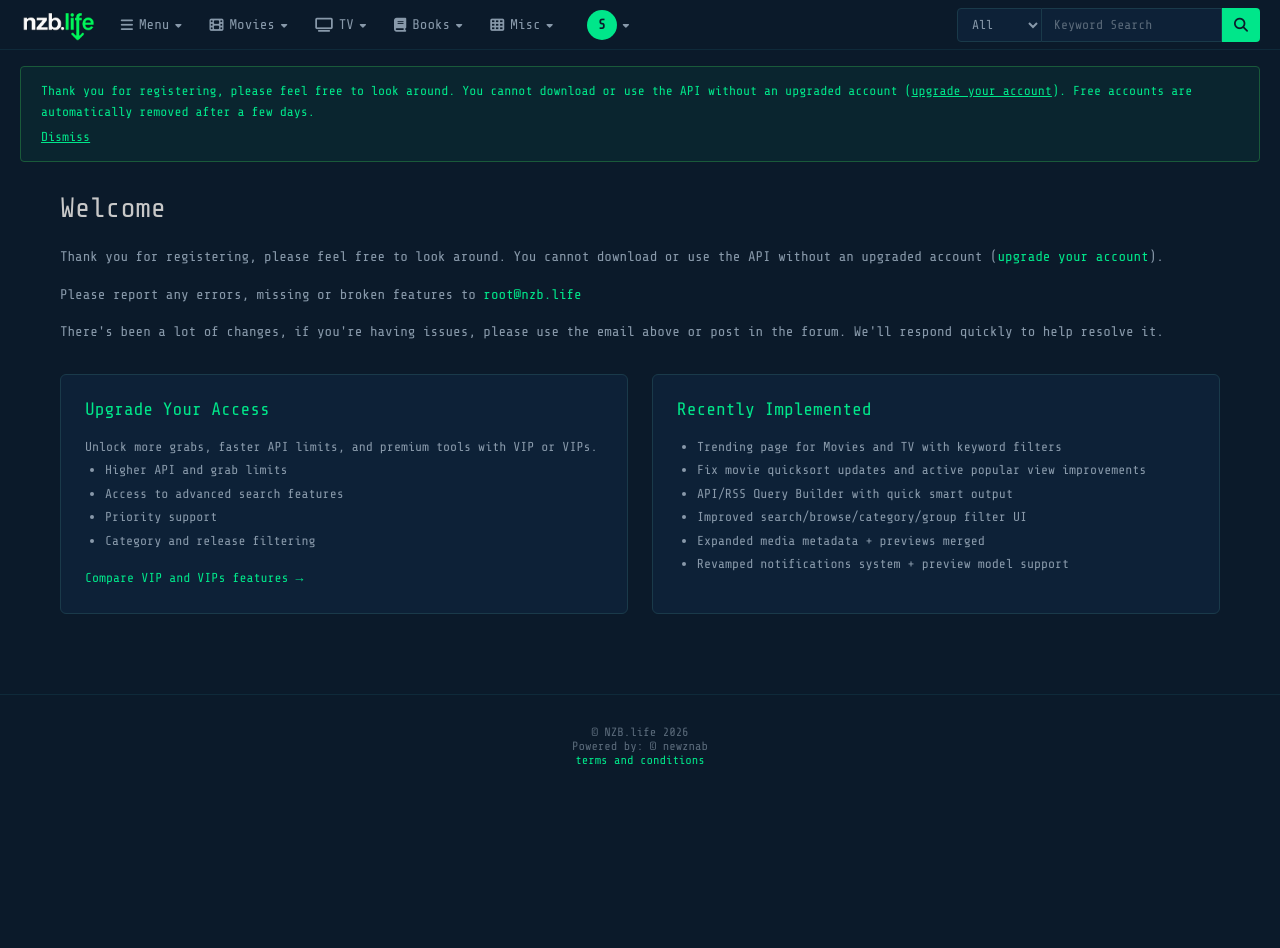
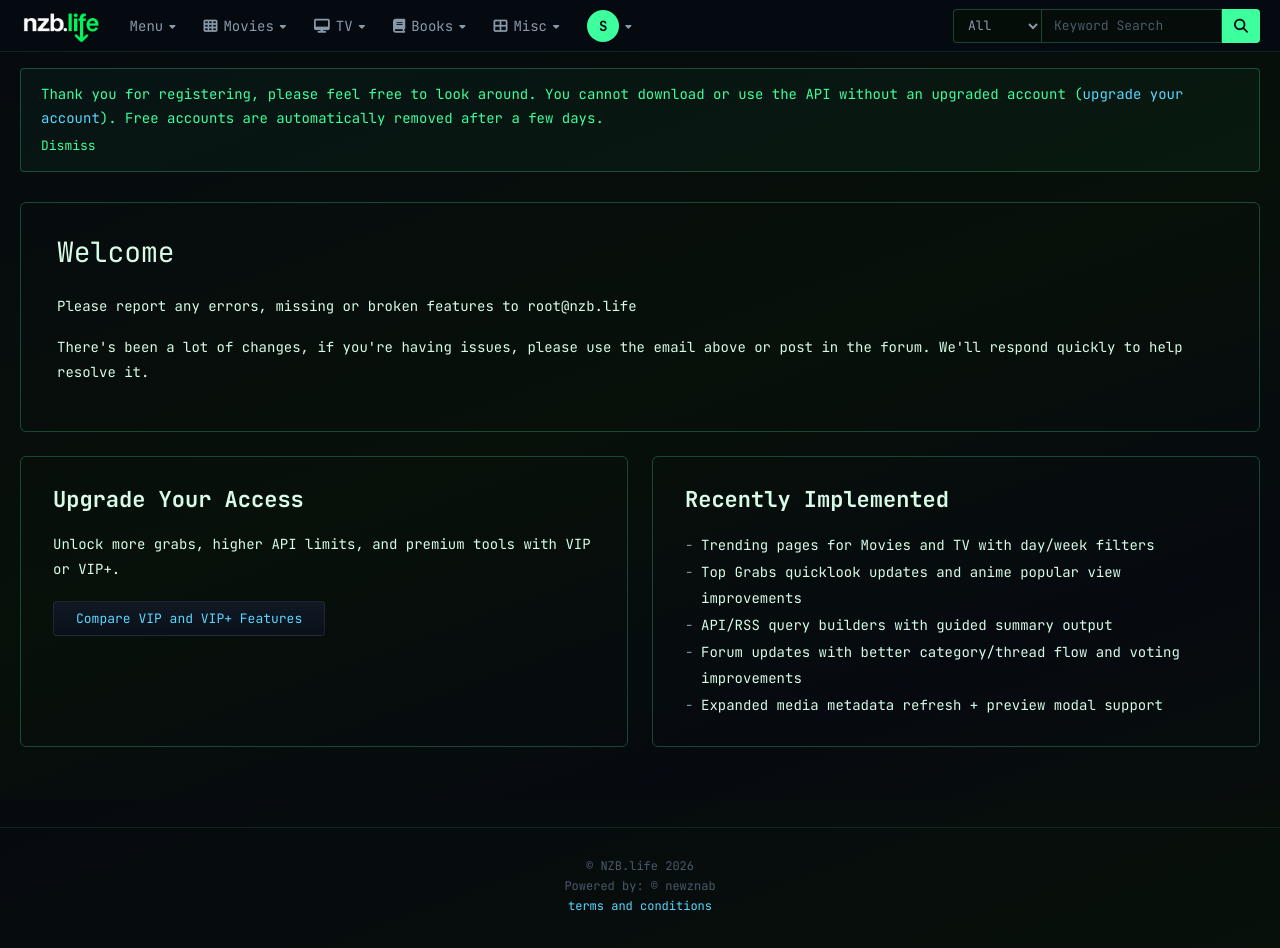
Before and after one commit to stanislav-chubar/nzblife, a PHP site: page /dashboard.php in a window 1280 px wide. Before the commit the page ends 764 px from the top, so only its background shows below. Run offline with PHP 8.4, Linux system fonts and the light colour scheme; the visitor is signed in with stand-in values (Sample User, id 1); data comes from the database, SQL or seed files in the repository; data that the repository does not hold is empty.

Commit message:
fix: welcome page

```diff
--- a/dashboard.php
+++ b/dashboard.php
@@ -6,47 +6,86 @@ require_once __DIR__ . '/auth.php';
 
 $page_title = 'Welcome';
 $extra_css = '<style>
+    .welcome-card {
+        border: 1px solid var(--card-border);
+        border-radius: 6px;
+        padding: 30px 36px;
+        margin-bottom: 24px;
+    }
     .welcome-heading {
         font-size: 28px;
-        color: #c8c8c8;
-        margin-bottom: 20px;
+        color: var(--text);
+        margin-bottom: 24px;
+        font-weight: 400;
     }
     .welcome-text {
-        color: #8899aa;
+        color: var(--text);
         font-size: 14px;
         line-height: 1.8;
-        margin-bottom: 12px;
+        margin-bottom: 16px;
     }
-    .welcome-text a { color: #00e68a; }
+    .welcome-text a { color: var(--link); }
     .two-col {
         display: grid;
         grid-template-columns: 1fr 1fr;
         gap: 24px;
-        margin-top: 30px;
     }
     @media (max-width: 768px) {
         .two-col { grid-template-columns: 1fr; }
     }
     .info-box {
-        background: #0d2137;
-        border: 1px solid #1a3a4a;
+        border: 1px solid var(--card-border);
         border-radius: 6px;
-        padding: 24px;
+        padding: 28px 32px;
     }
     .info-box h3 {
-        color: #00e68a;
-        font-size: 18px;
-        margin-bottom: 16px;
+        color: var(--text);
+        font-size: 22px;
+        font-weight: 700;
+        margin-bottom: 18px;
     }
-    .info-box p, .info-box li {
-        color: #8899aa;
-        font-size: 13px;
+    .info-box p {
+        color: var(--text);
+        font-size: 14px;
         line-height: 1.8;
     }
-    .info-box ul {
-        padding-left: 20px;
+    .info-box .feature-list {
+        list-style: none;
+        padding: 0;
+        margin: 0;
     }
-    .info-box a { color: #00e68a; }
+    .info-box .feature-list li {
+        color: var(--text);
+        font-size: 14px;
+        line-height: 1.9;
+        padding-left: 16px;
+        position: relative;
+    }
+    .info-box .feature-list li::before {
+        content: "-";
+        position: absolute;
+        left: 0;
+        color: var(--text-muted);
+    }
+    .info-box a { color: var(--link); }
+    .compare-btn {
+        display: inline-block;
+        margin-top: 18px;
+        padding: 8px 22px;
+        background: linear-gradient(180deg, rgba(17, 26, 39, 0.95), rgba(11, 17, 26, 0.96));
+        border: 1px solid rgba(255, 255, 255, 0.08);
+        border-radius: 4px;
+        color: var(--link);
+        font-family: "JetBrains Mono", monospace;
+        font-size: 13px;
+        transition: all 0.15s;
+    }
+    .compare-btn:hover {
+        background: linear-gradient(180deg, rgba(16, 40, 20, 0.96) 0%, rgba(10, 26, 13, 0.96) 100%);
+        border-color: rgba(100, 210, 114, 0.42);
+        color: var(--accent);
+        text-shadow: none;
+    }
 </style>';
 include __DIR__ . '/includes/header.php';
 ?>
@@ -54,35 +93,28 @@ include __DIR__ . '/includes/header.php';
     <div class="page-content">
         <?= render_flash() ?>
 
-        <h1 class="welcome-heading">Welcome</h1>
+        <div class="welcome-card">
+            <h1 class="welcome-heading">Welcome</h1>
 
-        <p class="welcome-text">Thank you for registering, please feel free to look around. You cannot download or use the API without an upgraded account (<a href="vip.php">upgrade your account</a>).</p>
+            <p class="welcome-text">Please report any errors, missing or broken features to <?= e(CONTACT_EMAIL) ?></p>
 
-        <p class="welcome-text">Please report any errors, missing or broken features to <a href="contact.php"><?= e(CONTACT_EMAIL) ?></a></p>
-
-        <p class="welcome-text">There's been a lot of changes, if you're having issues, please use the email above or post in the forum. We'll respond quickly to help resolve it.</p>
+            <p class="welcome-text">There's been a lot of changes, if you're having issues, please use the email above or post in the forum. We'll respond quickly to help resolve it.</p>
+        </div>
 
         <div class="two-col">
             <div class="info-box">
                 <h3>Upgrade Your Access</h3>
-                <p>Unlock more grabs, faster API limits, and premium tools with VIP or VIPs.</p>
-                <ul>
-                    <li>Higher API and grab limits</li>
-                    <li>Access to advanced search features</li>
-                    <li>Priority support</li>
-                    <li>Category and release filtering</li>
-                </ul>
-                <p style="margin-top: 14px;"><a href="vip.php">Compare VIP and VIPs features &rarr;</a></p>
+                <p>Unlock more grabs, higher API limits, and premium tools with VIP or VIP+.</p>
+                <a href="vip.php" class="compare-btn">Compare VIP and VIP+ Features</a>
             </div>
             <div class="info-box">
                 <h3>Recently Implemented</h3>
-                <ul>
-                    <li>Trending page for Movies and TV with keyword filters</li>
-                    <li>Fix movie quicksort updates and active popular view improvements</li>
-                    <li>API/RSS Query Builder with quick smart output</li>
-                    <li>Improved search/browse/category/group filter UI</li>
-                    <li>Expanded media metadata + previews merged</li>
-                    <li>Revamped notifications system + preview model support</li>
+                <ul class="feature-list">
+                    <li>Trending pages for Movies and TV with day/week filters</li>
+                    <li>Top Grabs quicklook updates and anime popular view improvements</li>
+                    <li>API/RSS query builders with guided summary output</li>
+                    <li>Forum updates with better category/thread flow and voting improvements</li>
+                    <li>Expanded media metadata refresh + preview modal support</li>
                 </ul>
             </div>
         </div>
--- a/includes/header.php
+++ b/includes/header.php
@@ -14,28 +14,51 @@ $show_notification = $is_logged_in && !($hide_notification ?? false);
     <meta name="viewport" content="width=device-width, initial-scale=1.0">
     <title><?= e($page_title) ?> - <?= e(SITE_NAME) ?></title>
     <link rel="stylesheet" href="https://cdnjs.cloudflare.com/ajax/libs/font-awesome/6.5.0/css/all.min.css">
-    <link href="https://fonts.googleapis.com/css2?family=Share+Tech+Mono&display=swap" rel="stylesheet">
+    <link href="https://fonts.googleapis.com/css2?family=JetBrains+Mono:wght@400;700&display=swap" rel="stylesheet">
     <style>
+        :root {
+            --accent: #3dff9e;
+            --bg: #060a10;
+            --card-border: rgba(93, 255, 180, 0.24);
+            --text: #d7fbe6;
+            --text-muted: #8899aa;
+            --link: #5ad7ff;
+        }
         * { margin: 0; padding: 0; box-sizing: border-box; }
         body {
-            background: #0b1a2a;
-            font-family: 'Share Tech Mono', 'Courier New', monospace;
+            background: var(--bg);
+            background: linear-gradient(160deg, #060a10 0%, #071009 50%, #060a10 80%, #070d0b 100%);
+            background-attachment: fixed;
+            font-family: "JetBrains Mono", "Fira Code", "SFMono-Regular", Menlo, Consolas, "Liberation Mono", monospace !important;
             font-size: 14px;
             color: #c8c8c8;
             min-height: 100vh;
         }
-        a { color: #00e68a; text-decoration: none; }
-        a:hover { color: #33ffaa; }
+
+        /* Scrollbar */
+        ::-webkit-scrollbar { width: 10px; height: 10px; }
+        ::-webkit-scrollbar-track { background: #0b140d; }
+        ::-webkit-scrollbar-thumb {
+            background: linear-gradient(180deg, rgba(75, 178, 89, 0.9) 0%, rgba(55, 138, 68, 0.9) 100%);
+            border: 2px solid #0b140d;
+            border-radius: 10px;
+        }
+
+        a { color: var(--link); text-decoration: none; }
+        a:hover {
+            color: var(--accent);
+            text-shadow: 0 0 12px rgba(61, 255, 158, 0.35);
+        }
 
         /* Navbar */
         .navbar {
-            background: #0b1a2a;
-            border-bottom: 1px solid #0f2a3a;
+            background: rgba(6, 10, 16, 0.95);
+            border-bottom: 1px solid rgba(93, 255, 180, 0.1);
             padding: 0 20px;
             display: flex;
             align-items: center;
             justify-content: space-between;
-            height: 50px;
+            height: 52px;
         }
         .navbar-left {
             display: flex;
@@ -45,10 +68,10 @@ $show_notification = $is_logged_in && !($hide_notification ?? false);
         .navbar-logo {
             display: flex;
             align-items: center;
-            margin-right: 10px;
+            margin-right: 14px;
         }
         .navbar-logo img {
-            height: 32px;
+            height: 34px;
         }
         .nav-items {
             display: flex;
@@ -58,7 +81,7 @@ $show_notification = $is_logged_in && !($hide_notification ?? false);
         .nav-item {
             position: relative;
             padding: 14px 14px;
-            color: #8899aa;
+            color: var(--text-muted);
             font-size: 14px;
             cursor: pointer;
             transition: color 0.15s, background 0.15s;
@@ -67,8 +90,7 @@ $show_notification = $is_logged_in && !($hide_notification ?? false);
             gap: 6px;
         }
         .nav-item:hover {
-            color: #fff;
-            background: rgba(255,255,255,0.05);
+            color: var(--accent);
         }
         .nav-item i.fa-caret-down { font-size: 10px; }
         .nav-dropdown {
@@ -76,12 +98,12 @@ $show_notification = $is_logged_in && !($hide_notification ?? false);
             position: absolute;
             top: 100%;
             left: 0;
-            background: #0d2137;
-            border: 1px solid #1a3a4a;
+            background: rgba(8, 16, 24, 0.98);
+            border: 1px solid var(--card-border);
             border-radius: 4px;
             min-width: 180px;
             z-index: 999;
-            box-shadow: 0 6px 20px rgba(0,0,0,0.5);
+            box-shadow: 0 6px 20px rgba(0,0,0,0.6);
         }
         .nav-dropdown.open { display: block; }
         .nav-dropdown a {
@@ -92,25 +114,25 @@ $show_notification = $is_logged_in && !($hide_notification ?? false);
             transition: background 0.15s;
         }
         .nav-dropdown a:hover {
-            background: rgba(0,230,138,0.1);
-            color: #00e68a;
+            background: rgba(61, 255, 158, 0.08);
+            color: var(--accent);
+            text-shadow: none;
         }
-        .nav-dropdown a + a { border-top: 1px solid #1a3a4a; }
+        .nav-dropdown a + a { border-top: 1px solid rgba(93, 255, 180, 0.1); }
 
         /* User avatar */
         .nav-avatar {
-            width: 30px;
-            height: 30px;
+            width: 32px;
+            height: 32px;
             border-radius: 50%;
-            background: #00e68a;
-            color: #0b1a2a;
+            background: var(--accent);
+            color: var(--bg);
             display: flex;
             align-items: center;
             justify-content: center;
             font-weight: bold;
             font-size: 14px;
             cursor: pointer;
-            margin-left: 6px;
         }
 
         /* Search bar */
@@ -125,32 +147,34 @@ $show_notification = $is_logged_in && !($hide_notification ?? false);
             gap: 0;
         }
         .nav-search select {
-            background: #0d2137;
-            color: #8899aa;
-            border: 1px solid #1a3a4a;
+            background: rgba(6, 14, 7, 0.8);
+            color: var(--text-muted);
+            border: 1px solid var(--card-border);
             padding: 6px 10px;
-            font-family: 'Share Tech Mono', monospace;
+            font-family: "JetBrains Mono", monospace;
             font-size: 13px;
             border-radius: 4px 0 0 4px;
             outline: none;
             height: 34px;
+            cursor: pointer;
         }
         .nav-search input {
-            background: #0d2137;
+            background: rgba(6, 14, 7, 0.6);
             color: #c8c8c8;
-            border: 1px solid #1a3a4a;
+            border: 1px solid var(--card-border);
             border-left: none;
             padding: 6px 12px;
-            font-family: 'Share Tech Mono', monospace;
+            font-family: "JetBrains Mono", monospace;
             font-size: 13px;
             width: 180px;
             outline: none;
             height: 34px;
         }
-        .nav-search input::placeholder { color: #5a6a7a; }
+        .nav-search input::placeholder { color: #4a5a6a; }
+        .nav-search input:focus { border-color: var(--accent); }
         .nav-search button {
-            background: #00e68a;
-            color: #0b1a2a;
+            background: var(--accent);
+            color: var(--bg);
             border: none;
             padding: 6px 12px;
             cursor: pointer;
@@ -159,8 +183,9 @@ $show_notification = $is_logged_in && !($hide_notification ?? false);
             height: 34px;
             display: flex;
             align-items: center;
+            transition: background 0.15s;
         }
-        .nav-search button:hover { background: #33ffaa; }
+        .nav-search button:hover { background: #66ffbb; }
 
         /* Auth buttons (public pages) */
         .nav-auth {
@@ -171,44 +196,63 @@ $show_notification = $is_logged_in && !($hide_notification ?? false);
             padding: 6px 18px;
             font-size: 13px;
             border-radius: 4px;
-            font-family: 'Share Tech Mono', monospace;
+            font-family: "JetBrains Mono", monospace;
+            transition: all 0.15s;
         }
-        .btn-login {
-            background: #00e68a;
-            color: #0b1a2a !important;
-            font-weight: bold;
+        .nav-auth .btn-login {
+            background: linear-gradient(180deg, rgba(17, 26, 39, 0.95), rgba(11, 17, 26, 0.96));
+            border: 1px solid rgba(255, 255, 255, 0.08);
+            color: #5ad7ff !important;
         }
-        .btn-login:hover { background: #33ffaa; }
-        .btn-register {
-            background: transparent;
-            border: 1px solid #00e68a;
-            color: #00e68a !important;
+        .nav-auth .btn-login:hover {
+            background: linear-gradient(180deg, rgba(16, 40, 20, 0.96) 0%, rgba(10, 26, 13, 0.96) 100%);
+            border-color: rgba(100, 210, 114, 0.42);
+            color: var(--accent) !important;
+            text-shadow: none;
         }
-        .btn-register:hover { background: rgba(0,230,138,0.1); }
+        .nav-auth .btn-register {
+            background: linear-gradient(180deg, rgba(17, 26, 39, 0.95), rgba(11, 17, 26, 0.96));
+            border: 1px solid rgba(255, 255, 255, 0.08);
+            color: #c8c8c8 !important;
+        }
+        .nav-auth .btn-register:hover {
+            background: linear-gradient(180deg, rgba(16, 40, 20, 0.96) 0%, rgba(10, 26, 13, 0.96) 100%);
+            border-color: rgba(100, 210, 114, 0.42);
+            color: var(--accent) !important;
+            text-shadow: none;
+        }
 
         /* Notification bar */
         .notification-bar {
-            background: rgba(0,230,138,0.05);
-            border: 1px solid #1a5a3a;
+            background: rgba(61, 255, 158, 0.04);
+            border: 1px solid rgba(93, 255, 180, 0.24);
             border-radius: 4px;
             padding: 14px 20px;
             margin: 16px 20px 0;
-            color: #00e68a;
-            font-size: 13px;
-            line-height: 1.6;
+            color: var(--accent);
+            font-size: 14px;
+            line-height: 1.7;
         }
-        .notification-bar a { color: #00e68a; text-decoration: underline; }
+        .notification-bar a {
+            color: var(--link);
+        }
+        .notification-bar a:hover {
+            color: var(--accent);
+        }
         .notification-bar .dismiss {
             display: block;
             margin-top: 4px;
-            color: #00e68a;
+            color: var(--accent);
             cursor: pointer;
-            text-decoration: underline;
+            font-size: 13px;
+        }
+        .notification-bar .dismiss:hover {
+            text-shadow: 0 0 12px rgba(61, 255, 158, 0.35);
         }
 
         /* Content wrapper */
         .page-content {
-            max-width: 1200px;
+            max-width: 1400px;
             margin: 0 auto;
             padding: 30px 20px 40px;
         }
@@ -222,91 +266,31 @@ $show_notification = $is_logged_in && !($hide_notification ?? false);
         }
         .flash-error {
             background: rgba(255, 60, 60, 0.1);
-            border: 1px solid #5a2020;
+            border: 1px solid rgba(255, 60, 60, 0.3);
             color: #ff6666;
         }
         .flash-success {
-            background: rgba(0, 230, 138, 0.1);
-            border: 1px solid #1a5a3a;
-            color: #00e68a;
+            background: rgba(61, 255, 158, 0.06);
+            border: 1px solid rgba(93, 255, 180, 0.3);
+            color: var(--accent);
         }
 
         /* Headings */
         h1, h2, h3 {
-            font-family: 'Share Tech Mono', monospace;
-            font-weight: normal;
-        }
-
-        /* Buttons */
-        .btn {
-            display: inline-block;
-            padding: 8px 22px;
-            font-family: 'Share Tech Mono', monospace;
-            font-size: 14px;
-            border-radius: 4px;
-            cursor: pointer;
-            border: none;
-            transition: background 0.15s;
-        }
-        .btn-green {
-            background: #00e68a;
-            color: #0b1a2a;
-            font-weight: bold;
-        }
-        .btn-green:hover { background: #33ffaa; }
-        .btn-outline {
-            background: transparent;
-            border: 1px solid #00e68a;
-            color: #00e68a;
-        }
-        .btn-outline:hover { background: rgba(0,230,138,0.1); }
-        .btn-dark {
-            background: #1a2a3a;
-            border: 1px solid #2a3a4a;
-            color: #c8c8c8;
-        }
-        .btn-dark:hover { background: #2a3a4a; }
-
-        /* Form inputs */
-        .form-input {
-            width: 100%;
-            background: #0a1525;
-            border: 1px solid #1a3a4a;
-            color: #c8c8c8;
-            padding: 10px 14px;
-            font-family: 'Share Tech Mono', monospace;
-            font-size: 14px;
-            border-radius: 4px;
-            outline: none;
-            transition: border-color 0.2s;
-        }
-        .form-input:focus { border-color: #00e68a; }
-        .form-input::placeholder { color: #4a5a6a; }
-        .input-with-icon {
-            position: relative;
-        }
-        .input-with-icon .input-icon {
-            position: absolute;
-            left: 12px;
-            top: 50%;
-            transform: translateY(-50%);
-            color: #00e68a;
-            font-size: 14px;
-        }
-        .input-with-icon .form-input {
-            padding-left: 38px;
+            font-family: "JetBrains Mono", monospace;
         }
 
         /* Footer */
         .site-footer {
             text-align: center;
             padding: 30px 20px;
-            color: #5a6a7a;
+            color: #4a5a6a;
             font-size: 12px;
-            border-top: 1px solid #0f2a3a;
+            border-top: 1px solid rgba(93, 255, 180, 0.1);
             margin-top: 40px;
         }
-        .site-footer a { color: #00e68a; }
+        .site-footer a { color: var(--link); }
+        .site-footer p { margin-bottom: 4px; }
     </style>
     <?php if (isset($extra_css)) echo $extra_css; ?>
 </head>
@@ -321,7 +305,7 @@ $show_notification = $is_logged_in && !($hide_notification ?? false);
             <?php if ($is_logged_in): ?>
             <div class="nav-items">
                 <div class="nav-item" onclick="toggleDropdown(this)">
-                    <i class="fas fa-bars"></i> Menu <i class="fas fa-caret-down"></i>
+                    Menu <i class="fas fa-caret-down"></i>
                     <div class="nav-dropdown">
                         <a href="dashboard.php"><i class="fas fa-home"></i>&nbsp; Home</a>
                         <a href="browse.php"><i class="fas fa-list"></i>&nbsp; Browse</a>
@@ -329,7 +313,7 @@ $show_notification = $is_logged_in && !($hide_notification ?? false);
                     </div>
                 </div>
                 <div class="nav-item" onclick="toggleDropdown(this)">
-                    <i class="fas fa-film"></i> Movies <i class="fas fa-caret-down"></i>
+                    <i class="fas fa-th"></i> Movies <i class="fas fa-caret-down"></i>
                     <div class="nav-dropdown">
                         <a href="browse.php?cat=movies">All Movies</a>
                         <a href="browse.php?cat=movies-hd">HD</a>
@@ -338,7 +322,7 @@ $show_notification = $is_logged_in && !($hide_notification ?? false);
                     </div>
                 </div>
                 <div class="nav-item" onclick="toggleDropdown(this)">
-                    <i class="fas fa-tv"></i> TV <i class="fas fa-caret-down"></i>
+                    <i class="fas fa-desktop"></i> TV <i class="fas fa-caret-down"></i>
                     <div class="nav-dropdown">
                         <a href="browse.php?cat=tv">All TV</a>
                         <a href="browse.php?cat=tv-hd">HD</a>
@@ -354,7 +338,7 @@ $show_notification = $is_logged_in && !($hide_notification ?? false);
                     </div>
                 </div>
                 <div class="nav-item" onclick="toggleDropdown(this)">
-                    <i class="fas fa-th"></i> Misc <i class="fas fa-caret-down"></i>
+                    <i class="fas fa-th-large"></i> Misc <i class="fas fa-caret-down"></i>
                     <div class="nav-dropdown">
                         <a href="browse.php?cat=misc">All Misc</a>
                         <a href="browse.php?cat=misc-games">Games</a>
```
